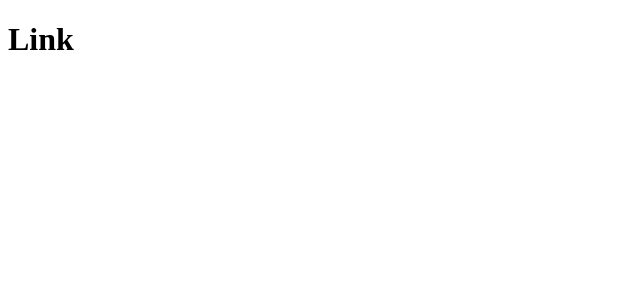
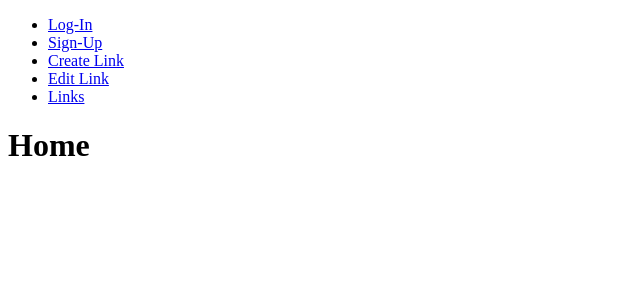
Before and after one commit to Sogolonmvj/Links-Manager-Frontend, a React (Create React App) app: page / in a window 1280 px wide. Shown: the top 300 px of the page, without its empty margins (0-640 px from the left). Built offline with nearby package versions, Linux system fonts and the light colour scheme.

Commit message:
Routes added

```diff
--- a/package.json
+++ b/package.json
@@ -8,6 +8,7 @@
     "@testing-library/user-event": "^7.2.1",
     "react": "^16.13.1",
     "react-dom": "^16.13.1",
+    "react-router-dom": "^5.2.0",
     "react-scripts": "3.4.1"
   },
   "scripts": {
--- a/src/App.js
+++ b/src/App.js
@@ -1,7 +1,30 @@
 import React from 'react';
+import { BrowserRouter, Switch, Route, Link } from 'react-router-dom';
 
 const App = () => {
-    return <h1>Link</h1>;
+    return (
+        <BrowserRouter>
+        <div>
+            <nav>
+                <ul>
+                    <li><Link to="/log-in">Log-In</Link> </li>
+                    <li><Link to="/sign-up">Sign-Up</Link> </li>
+                    <li><Link to="/manage/links/create">Create Link</Link> </li>
+                    <li><Link to="/manage/links/edit">Edit Link</Link> </li>
+                    <li><Link to="/manage/links">Links</Link> </li>
+                </ul>
+            </nav>
+            <Switch>
+                <Route path="/log-in"><h1>Log-In</h1></Route>
+                <Route path="/sign-up"><h1>Sign-Up</h1></Route>
+                <Route path="/manage/links/create"><h1>Create Link</h1></Route>
+                <Route path="/manage/links/edit"><h1>Edit Link</h1></Route>
+                <Route path="/manage/links"><h1>Links</h1></Route>
+                <Route path="/"><h1>Home</h1></Route>
+            </Switch>
+        </div>
+        </BrowserRouter>
+    )
 };
 
 export default App;
```
Also changed, not shown: 1 other file (tests, documents, lock files or other folders).
